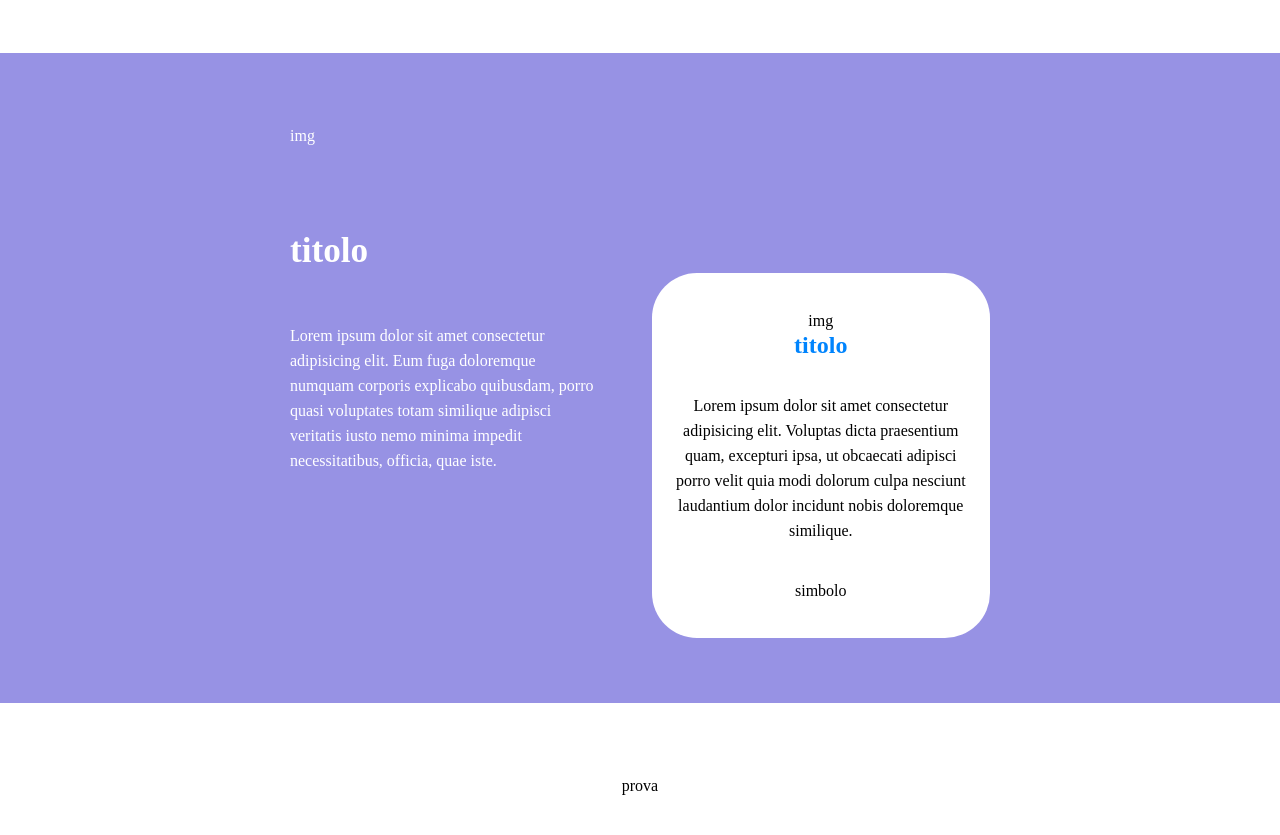
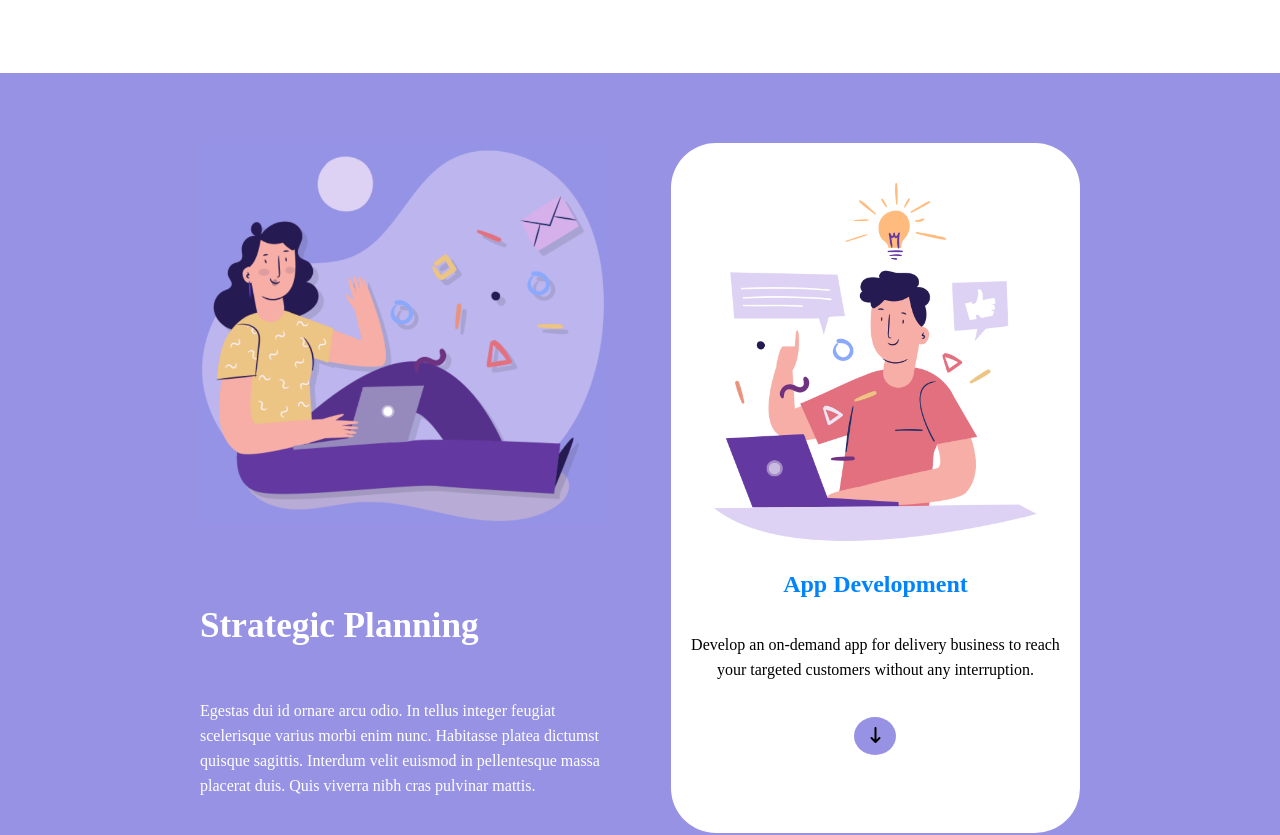
Before and after one commit to matteomedori/htmlcss-responsive-layout, a plain HTML site: page index.html in a window 1280 px wide. Shown: the part 880-1715 px from the top of the page. Drawn offline with Linux system fonts and the light colour scheme.

Commit message:
feat: second section complete

```diff
--- a/css/style.css
+++ b/css/style.css
@@ -168,6 +168,16 @@ MAIN
 
 .second-sect p {
   margin-bottom: 35px;
+}
+
+.second-sect .box img {
+  margin-bottom: 25px;
+}
+
+.second-sect .violet-btn {
+  color: black;
+  border-radius: 50%;
+  padding: 10px 15px;
 }
 
 .box {
@@ -351,19 +361,23 @@ RESPONSIVE
     display: flex;
   }
 
+  .phone-flex {
+    display: flex;
+    align-items: end;
+  }
+
   #phone-img {
-    width: 90%;
-    position: relative;
-    top: 47px;
+    width: 100%;
   }
+
   .second-sect .container {
     padding: 0 130px;
     display: flex;
-    gap: 50px;
+    gap: 65px;
   }
 
-  .second-sect .container > div:nth-child(2) {
-    margin-top: 150px;
+  .second-sect .container > div {
+    width: 50%;
   }
 
   .fourth-sect .box-container {
@@ -395,3 +409,10 @@ RESPONSIVE
     max-width: 425px;
   }
 }
+
+/*da 992px in poi*/
+@media screen and (min-width: 1160px) {
+  .container {
+    max-width: 1140px;
+  }
+}
--- a/index.html
+++ b/index.html
@@ -53,7 +53,7 @@
                 <i class="fa-brands fa-apple"></i> App Store
               </button>
             </div>
-            <div>
+            <div class="phone-flex">
               <img src="img/phone.png" alt="phone" id="phone-img" />
             </div>
           </div>
@@ -103,25 +103,25 @@
         <!-- container che flexa sopra i 992px -->
         <div class="container">
           <div>
-            <div>img</div>
-            <h3>titolo</h3>
+            <div><img src="img/planning1.png" alt="planning1" /></div>
+            <h3>Strategic Planning</h3>
             <p>
-              Lorem ipsum dolor sit amet consectetur adipisicing elit. Eum fuga
-              doloremque numquam corporis explicabo quibusdam, porro quasi
-              voluptates totam similique adipisci veritatis iusto nemo minima
-              impedit necessitatibus, officia, quae iste.
+              Egestas dui id ornare arcu odio. In tellus integer feugiat
+              scelerisque varius morbi enim nunc. Habitasse platea dictumst
+              quisque sagittis. Interdum velit euismod in pellentesque massa
+              placerat duis. Quis viverra nibh cras pulvinar mattis.
             </p>
           </div>
           <div class="box text-center">
-            <div>img</div>
-            <h5>titolo</h5>
+            <div><img src="img/planning2.png" alt="planning2" /></div>
+            <h5>App Development</h5>
             <p>
-              Lorem ipsum dolor sit amet consectetur adipisicing elit. Voluptas
-              dicta praesentium quam, excepturi ipsa, ut obcaecati adipisci
-              porro velit quia modi dolorum culpa nesciunt laudantium dolor
-              incidunt nobis doloremque similique.
+              Develop an on-demand app for delivery business to reach your
+              targeted customers without any interruption.
             </p>
-            <div>simbolo</div>
+            <button class="violet-btn">
+              <i class="fa-solid fa-arrow-down-long"></i>
+            </button>
           </div>
         </div>
         <!-- /container che flexa sopra i 992px -->
```
Also changed, not shown: img/planning1.png (added), img/planning2.png (added).
